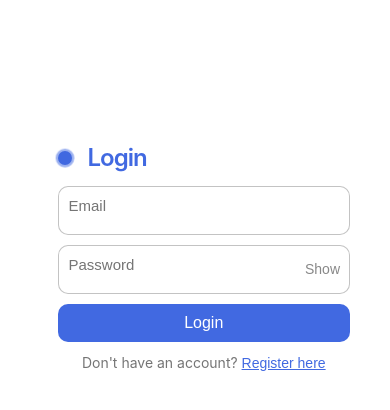
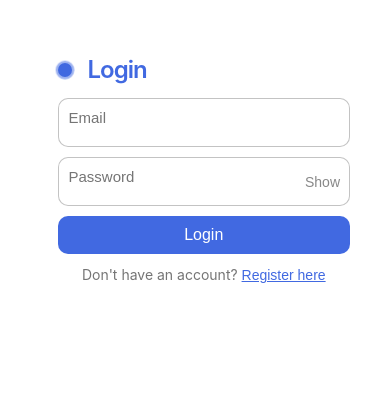
Before and after one commit to Surya-Mathivanan/my-chat-app, a React (Vite) app: page / in a window 390 px wide. Shown: the part 236-646 px from the top of the page. Built offline with nearby package versions, Linux system fonts and the light colour scheme; no server answers.

Commit message:
css added

```diff
--- a/src/index.css
+++ b/src/index.css
@@ -466,7 +466,7 @@ input[type="date"].chat-input {
 
   .form {
     margin-left: 5%;
-    margin-top: 40%;
+    margin-top: -10%;
   }
   .title {
     font-size: 24px;
```
